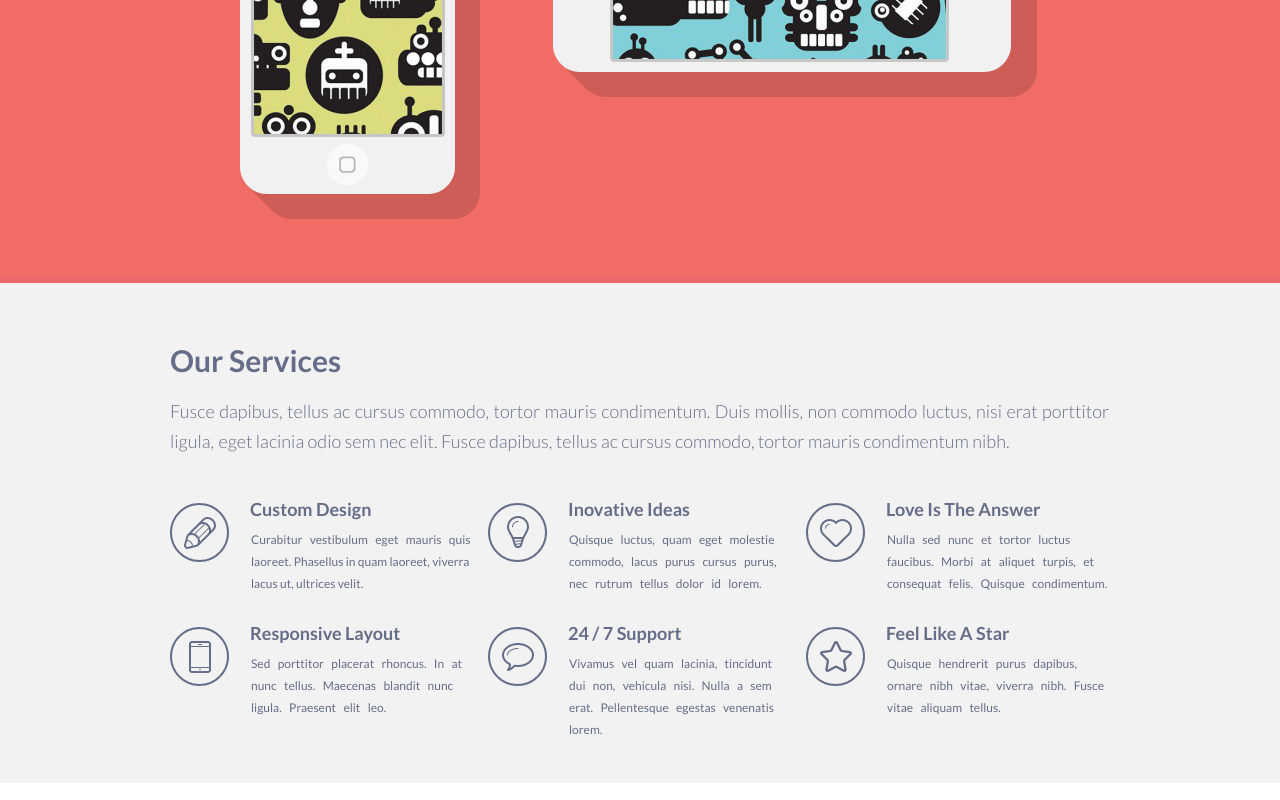
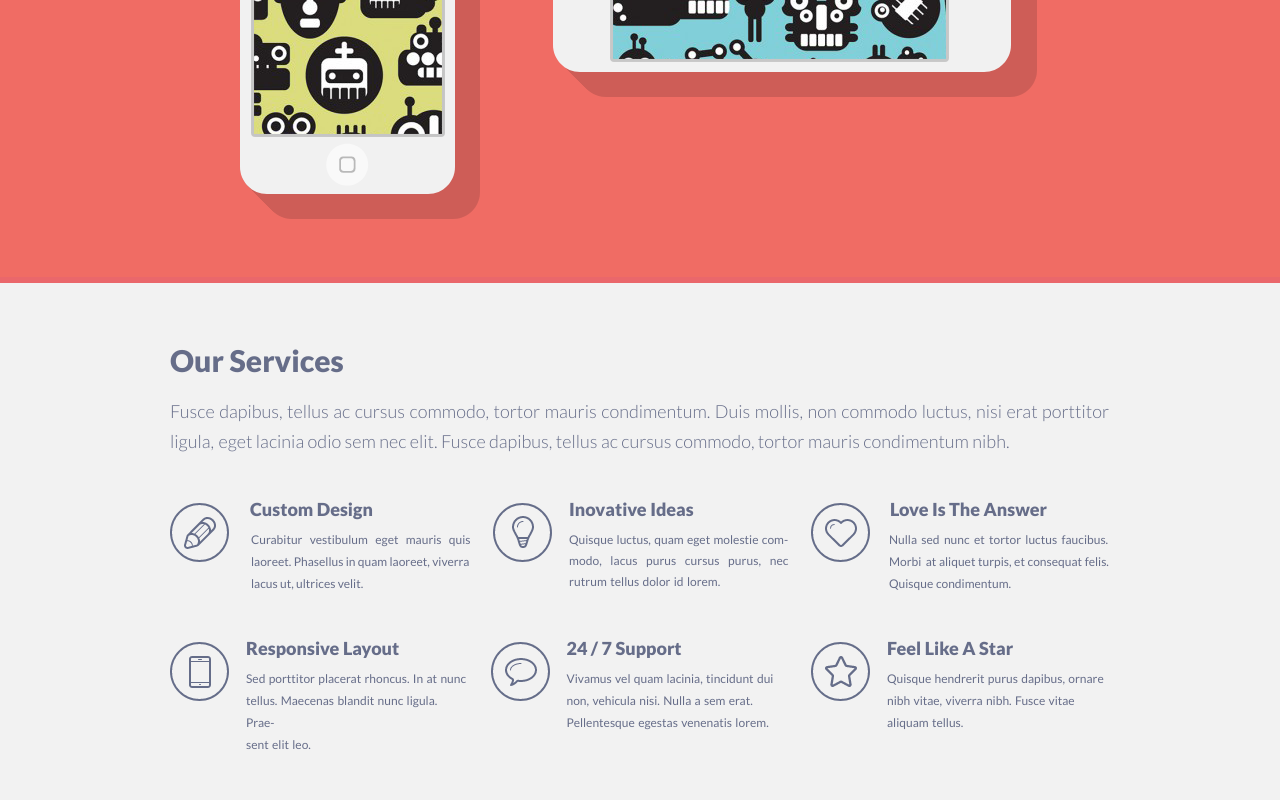
Before and after one commit to AgarkovRoman/singolo, a plain HTML site: page singolo1.html in a window 1280 px wide. Shown: the part 412-1212 px from the top of the page. Drawn offline with Linux system fonts and the light colour scheme.

Commit message:
some update in service section

```diff
--- a/singolo1.css
+++ b/singolo1.css
@@ -171,7 +171,15 @@ nav ul li a:active {
     line-height: 18px;
     font-weight: 900;
     margin-bottom: 11px;
+}
+
+.feature-text .first-title {
     margin-left: 4px;
+}
+
+
+.feature-text .third-title {
+    padding-left: 3px;
 }
 
 .feature-text p {
@@ -181,16 +189,53 @@ nav ul li a:active {
     line-height: 22px;
     font-weight: 400;
     text-align: left;
+}
+
+.feature-text .first-copy {
     margin-bottom: 29px;
     margin-left: 5px;
     word-spacing: 5px;
 }
 
-.feature-text p .specific-text {
+.feature-text .first-copy .specific-text {
     word-spacing: 0.01px;
 }
+
+.feature-text .second-copy {
+    line-height: 21px;
+}
+
+.feature-text .second-copy .specific-text-two {
+    word-spacing: 6px;
+    letter-spacing: 0.1px;
+}
+
+.feature-text .third-copy {
+    padding-left: 2px;
+    word-spacing: 2px;
+}
+
+.feature-text .third-copy .specific-text-three {
+    word-spacing: 0.3px;
+}
+
+
+
+
+.feature-four {
+    word-spacing: 0px;
+    line-height: 21px;
+}
+
+
+
+
 
 .feature-img img {
     margin-right: 17px;
     margin-top: 3px;
 }
+
+/* .second-img {
+    padding-right: 7px;
+} */
--- a/singolo1.html
+++ b/singolo1.html
@@ -5,7 +5,7 @@
     <meta charset="UTF-8">
     <meta name="viewport" content="width=device-width, initial-scale=1.0">
     <meta http-equiv="X-UA-Compatible" content="ie=edge">
-    <link href="https://fonts.googleapis.com/css?family=Lato:300,400,700&display=swap" rel="stylesheet">
+    <link href="https://fonts.googleapis.com/css?family=Lato:300,400,700,900&display=swap" rel="stylesheet">
     <link rel="stylesheet" href="singolo1.css">
     <title>Singolo</title>
 </head>
@@ -48,7 +48,8 @@
         <section class="our-services">
             <div class="wrap">
                 <h2>Our Services</h2>
-                <p>Fusce dapibus, tellus ac cursus commodo, tortor mauris condimentum. Duis mollis, non commodo luctus,
+                <p>Fusce dapibus, tellus ac cursus commodo, tortor mauris condimentum. Duis mollis,
+                    non commodo luctus,
                     nisi erat porttitor ligula, <span>eget lacinia odio sem nec elit. Fusce dapibus, tellus ac cursus
                         commodo, tortor mauris condimentum nibh.</span>
                 </p>
@@ -58,8 +59,9 @@
                             <img src="./assets/pen.png" alt="">
                         </div>
                         <div class="feature-text">
-                            <h3>Custom Design</h3>
-                            <p>Curabitur vestibulum eget mauris quis <span class="specific-text">laoreet.
+                            <h3 class="first-title">Custom Design</h3>
+                            <p class="first-copy">Curabitur vestibulum eget mauris quis <span
+                                    class="specific-text">laoreet.
                                     Phasellus in
                                     quam laoreet,
                                     viverra
@@ -70,11 +72,15 @@
                     </div>
                     <div class="feature">
                         <div class="feature-img">
-                            <img src="./assets/bulb.png" alt="">
+                            <img class="second-img" src="./assets/bulb.png" alt="">
                         </div>
                         <div class="feature-text">
-                            <h3>Inovative Ideas</h3>
-                            <p>Quisque luctus, quam eget molestie commodo, lacus purus cursus purus, nec rutrum tellus
+                            <h3 class="second-title">Inovative Ideas</h3>
+                            <p class="second-copy">Quisque luctus, quam eget molestie com-<br><span
+                                    class="specific-text-two">modo, lacus purus
+                                    cursus
+                                    purus,
+                                    nec rutrum</span> tellus
                                 dolor id lorem.</p>
                         </div>
                     </div>
@@ -83,9 +89,11 @@
                             <img src="./assets/heart.png" alt="">
                         </div>
                         <div class="feature-text">
-                            <h3>Love Is The Answer</h3>
-                            <p>Nulla sed nunc et tortor luctus faucibus. Morbi at aliquet turpis, et consequat felis.
-                                Quisque condimentum.</p>
+                            <h3 class="third-title">Love Is The Answer</h3>
+                            <p class="third-copy">Nulla sed nunc et tortor luctus faucibus. Morbi <span
+                                    class="specific-text-three">at aliquet turpis, et
+                                    consequat felis.
+                                    Quisque condimentum.</span></p>
                         </div>
                     </div>
                     <div class="feature">
@@ -94,7 +102,9 @@
                         </div>
                         <div class="feature-text">
                             <h3>Responsive Layout</h3>
-                            <p>Sed porttitor placerat rhoncus. In at nunc tellus. Maecenas blandit nunc ligula. Praesent
+                            <p class="feature-four">Sed porttitor placerat rhoncus. In at nunc tellus. Maecenas blandit
+                                nunc ligula.
+                                Prae-<br>sent
                                 elit leo.</p>
                         </div>
                     </div>
```
